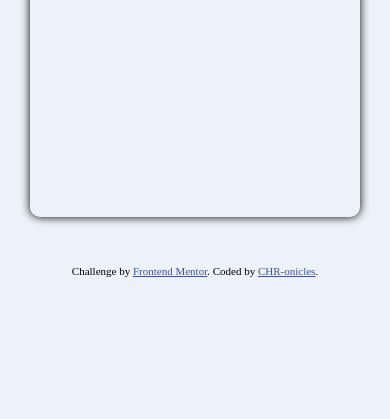
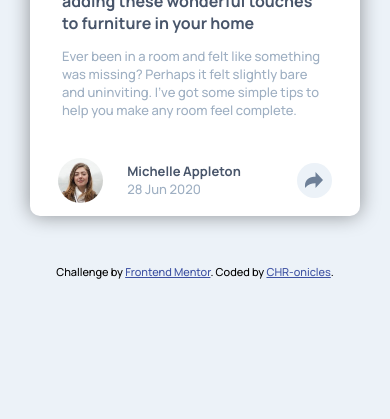
Before and after one commit to CHR-onicles/FEM-article-preview, a plain HTML site: page src/index.html in a window 390 px wide. Shown: the part 425-844 px from the top of the page. Drawn offline with Linux system fonts and the light colour scheme.

Commit message:
majority of mobile view and styles done

```diff
--- a/src/index.html
+++ b/src/index.html
@@ -9,11 +9,14 @@
 </head>
 <body>
   <main>
+
     <!-- card -->
     <article class="card">
       <!-- card image -->
       <div class="card-img"></div>
 
+      <!-- card content -->
+      <div class="card-content">
         <!-- card text container -->
         <div class="text">
           <h1 class="header-text">
@@ -26,6 +29,9 @@
             to help you make any room feel complete.
           </p>
         </div>
+        <!-- End card text container -->
+        </div>
+      <!-- End card content -->
 
       <!-- share container -->
         <div class="share-container">
@@ -33,8 +39,8 @@
           <div class="share-content">
             <div class="person-img"></div>
             <div class="details">
-            Michelle Appleton
-            28 Jun 2020
+              <span class="name">Michelle Appleton</span>
+              <span class="date">28 Jun 2020</span>
             </div>
             <div class="share-icon"></div>
           </div>
--- a/src/script.js
+++ b/src/script.js
@@ -0,0 +1,5 @@
+const share_icon = document.querySelector(".share-icon");
+
+share_icon.addEventListener("click", (e) => {
+    console.log(e.currentTarget);
+})
--- a/src/style.css
+++ b/src/style.css
@@ -27,25 +27,117 @@ body{
     justify-content: center;
     align-items: center;
     gap: 3rem;
+    font-family: var(--ff-primary);
+    font-size: var(--ff-size);
 }
 .card{
     height: 500px;
     width: min(85vw, 330px); /* change to rem */
     border-radius: 10px;
-    box-shadow: 0 0 10px;
+    box-shadow: 0 0 20px rgba(0,0,0,.4); /* remove later */
+    background: white;
+}
+.card-img{
+    background: url("./images/drawers.jpg") no-repeat center / cover;
+    border-top-left-radius: 10px;
+    border-top-right-radius: 10px;
+    height: 220px;
+}
+.card-content{
+    /* height: 280px */ /* it takes up remaining space so not needed */
+    display: flex;
+    flex-direction: column;
+    padding-left: 2rem;
+    padding-right: 2rem;
+    padding-top: 2rem;
+    padding-bottom: 1rem;
+    gap: 1em;
+}
+.header-text{
+    font-size: 16px;
+    font-weight: 700;
+    color: var(--clr-v-dark-gray-blue);
+}
+.text-content{
+    color: var(--clr-gray-blue);
+    padding-top: 1em;
+    padding-bottom: 1em;
+}
+.share-container{
+    position: relative;
+    /* border-top: 1px solid black; */
+}
+.share-content,
+.share-content-active{
+    position: absolute;
+    top: 0;
+    left: 0;
+}
+.share-content{
+    width: 100%;
+    display: flex;
+    justify-content: space-around;
+    top: 10px;
+}
+.share-content .person-img{
+    background: url("./images/avatar-michelle.jpg") no-repeat center / cover;
+    width: 45px;
+    height: 45px;
+    border-radius: 50%;
+}
+.share-content .details{
+    display: flex;
+    flex-direction: column;
+    margin-left: -2rem;
+    margin-top: auto;
+    margin-bottom: auto;
+}
+.share-content .name{
+    font-weight: 700;
+    color: var(--clr-v-dark-gray-blue);
+}
+.share-content .date{
+    color: var(--clr-gray-blue);
+}
+.share-content .share-icon{
+    width: 35px;
+    height: 35px;
+    border-radius: 50%;
+    background: url("./images/icon-share.svg") no-repeat var(--clr-light-gray-blue);
+    background-size: 18px;
+    background-position: 50% 50%;
+    margin: auto 0;
+    position: relative;
+    transition: transform .3s;
+}
+/* animating box-shadow on pseudo element instead of directly on element for performance
+    Source: Kevin Powell - Youtube
+*/
+.share-content .share-icon::before{
+    content: "";
+    position: absolute;
+    top: 0;
+    left: 0;
+    width: 100%;
+    height: 100%;
+    border-radius: 50%;
+    box-shadow: 0 5px 5px hsla(217, 19%, 35%, .3);
+    opacity: 0;
+    transition: opacity .3s, transform .3s;
+}
+.share-content .share-icon:hover::before{
+    opacity: 1;
+}
+.share-content .share-icon:hover{
+    cursor: pointer;
+}
+.share-content-active{
+    display: none;
 }
 .share-content-active img{
     color: white;
     width: 20px;
     background: gray;
-}
-.share-icon{
-    width: 20px;
-    height: 20px;
-    border-radius: 50%;
-    background: url("./images/icon-share.svg") no-repeat var(--clr-light-gray-blue);
-    background-size: 30px 30px;
-    background-position: 50% 50%;
 }
 .share-icon-active{
     width: 20px;
```
Lines whose indentation alone changed are shown as unchanged.
